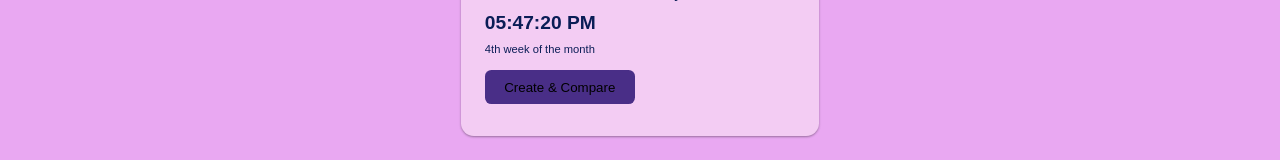
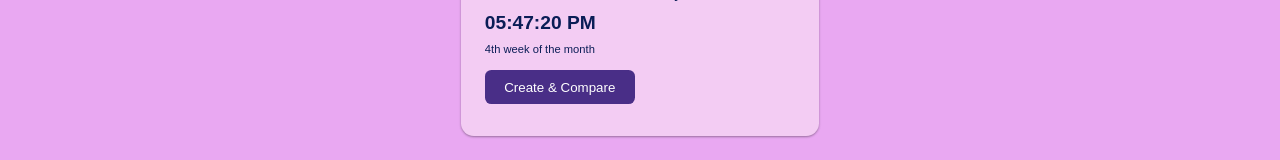
Before and after one commit to rijvimahmudd/track-zone, a React (Vite) app: page / in a window 1280 px wide. Shown: the part 145-305 px from the top of the page. Built offline with nearby package versions, Linux system fonts and the light colour scheme.

Commit message:
fix button text color

```diff
--- a/src/components/shared/clock-actions/index.jsx
+++ b/src/components/shared/clock-actions/index.jsx
@@ -14,7 +14,7 @@ const Button = styled.button`
 		color: ${({ theme }) => theme.colors.primary.fg};
 		transition: color 0.3s ease;
 	}
-
+	color: ${({ theme }) => theme.colors.secondary.fg};
 	margin-top: 0.8rem;
 `;
 
--- a/src/components/shared/clock-form/index.jsx
+++ b/src/components/shared/clock-form/index.jsx
@@ -15,6 +15,7 @@ const Button = styled.button`
 		color: ${({ theme }) => theme.colors.primary.fg};
 		transition: color 0.3s ease;
 	}
+	color: ${({ theme }) => theme.colors.secondary.fg};
 `;
 
 const Form = styled.form`
```
